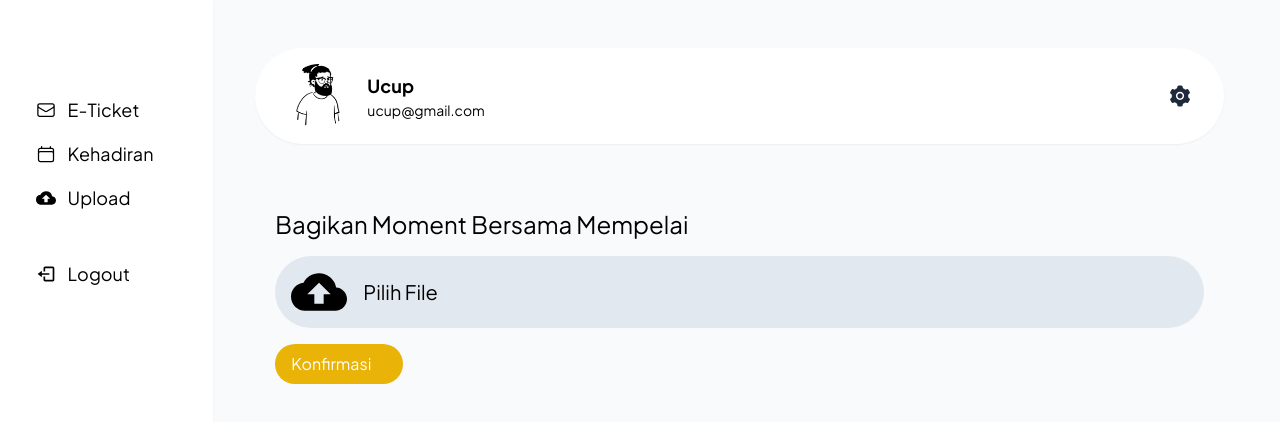
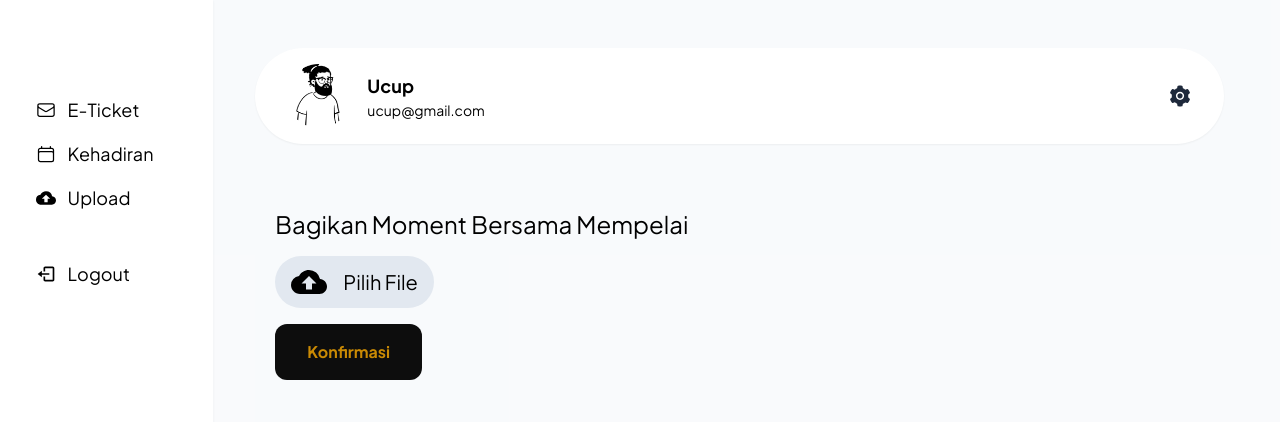
Before and after one commit to rianmz-genz/weddingnesia, a Next.js app: page /guests/1/upload in a window 1280 px wide. Shown: the top 422 px of the page. Built offline with nearby package versions, Linux system fonts and the light colour scheme; no server answers.

Commit message:
page upload avatar

```diff
--- a/pages/guests/[guestId]/upload.jsx
+++ b/pages/guests/[guestId]/upload.jsx
@@ -1,4 +1,6 @@
+import { Button } from "@/components";
 import DashboardGuest from "@/components/layout/DashboardGuest";
+import { buttonStyle } from "@/utils/enum";
 import { useRouter } from "next/router";
 import { MdCloudUpload } from "react-icons/md";
 
@@ -9,14 +11,14 @@ function GuestUpload() {
   return <DashboardGuest>
     <div className="px-16 w-full h-full pt-16 flex flex-col gap-4">
         <h1 className="text-2xl">Bagikan Moment Bersama Mempelai</h1>
-        <div className="bg-slate-200 px-4 py-2 flex flex-row rounded-full items-center gap-2">
-            <MdCloudUpload className="w-14 h-auto" />
+        <div className="bg-slate-200 w-fit px-4 py-2 flex flex-row rounded-full items-center justify-start gap-2">
+            <MdCloudUpload className="text-4xl h-auto" />
             <input type="file" name="avatar" id="avatar" className="w-0"/>
             <label htmlFor="avatar" className="text-xl">Pilih File</label>
         </div>
-        <buttton className="bg-yellow-500 w-32 rounded-full px-4 py-2 flex-shrink-0 text-white">
+        <Button style={buttonStyle.blackLarge} className="w-fit">
           Konfirmasi
-        </buttton>
+        </Button>
       </div>
   </DashboardGuest>;
 }
```
